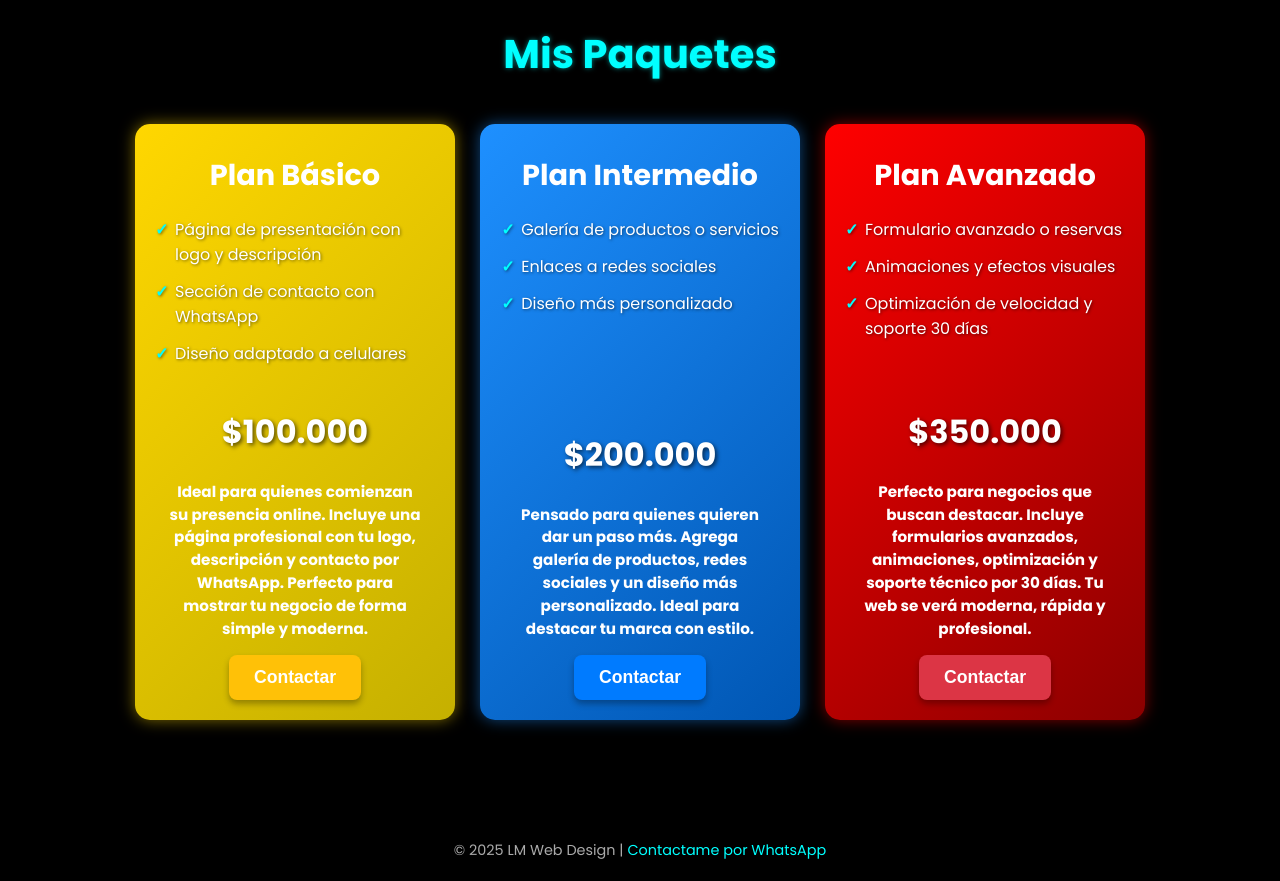
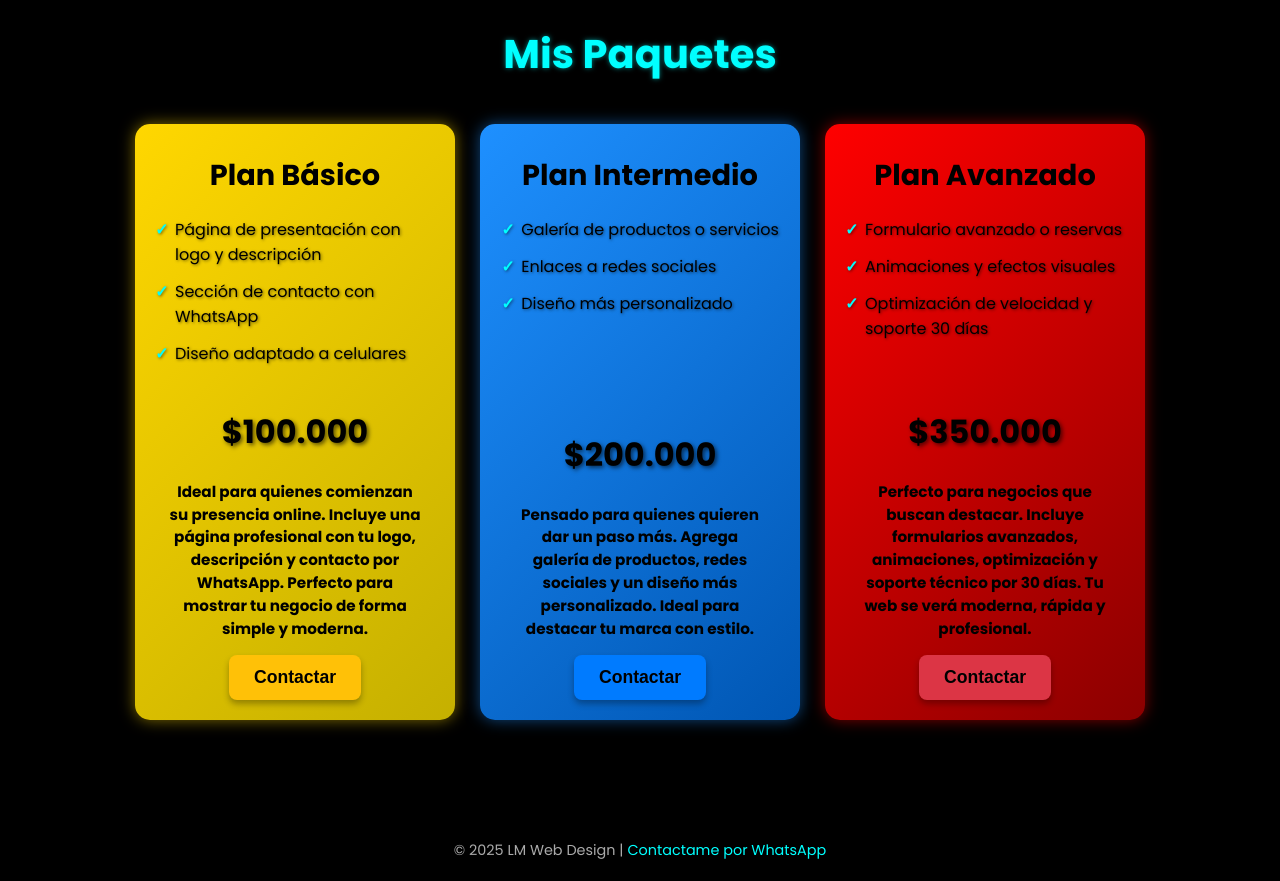
Before and after one commit to SantiBueno11/PAGINA_WEB, a plain HTML site: page index.html in a window 1280 px wide. Shown: the part 1260-2141 px from the top of the page. Drawn offline with Linux system fonts and the light colour scheme.

Commit message:
cambio de color en las letras de los planes

```diff
--- a/styles.css
+++ b/styles.css
@@ -169,7 +169,7 @@ header {
   min-height: 500px;       /* altura consistente */
   padding: 30px 20px 20px;
   border-radius: 15px;
-  color: #fff;
+  color: #000000;
   box-shadow: 0 8px 15px rgba(0,0,0,0.5);
   transition: transform 0.3s ease, box-shadow 0.3s ease;
 }
@@ -244,14 +244,14 @@ header {
   font-size: 0.95rem;
   font-weight: 700;        /* negrita */
   line-height: 1.5;
-  color: #fff;
+  color: #000000;
   text-align: center;
   margin: 0;
 }
 
 /* Botones */
 .card button {
-  color: #fff;
+  color: #000000;
   border: none;
   padding: 12px 25px;
   border-radius: 8px;
@@ -489,7 +489,6 @@ footer a:hover { color: #fff; }
   z-index: -1;
 
 }
-/* === SELECTOR DE IDIOMA === */
 .language-selector {
   position: absolute;
   top: 30px;
@@ -502,15 +501,14 @@ footer a:hover { color: #fff; }
   color: #00ffff;
   border: 2px solid #00ffff;
   border-radius: 10px;
-  padding: 10px 20px; /* 🔹 Más grande */
-  font-size: 1.1rem;  /* 🔹 Letra más grande */
+  padding: 10px 18px;
+  font-size: 1.2rem; /* 👈 agranda las banderas */
   font-weight: bold;
   font-family: 'Poppins', sans-serif;
   cursor: pointer;
   transition: all 0.3s ease;
 }
 
-
 .language-selector select:hover {
   background-color: #00ffff;
   color: #000;
```
Also changed, not shown: index.html (+2 -1 lines).
